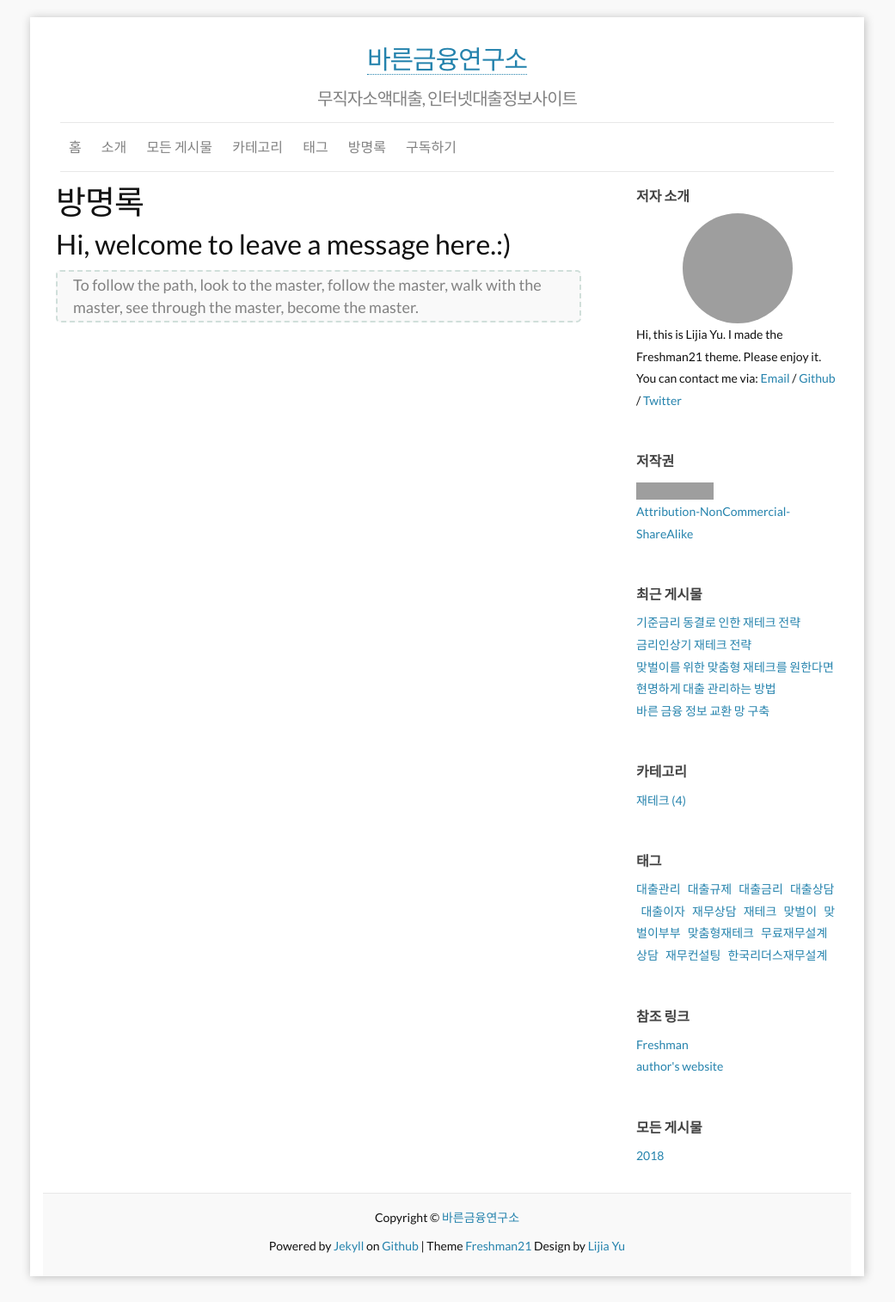
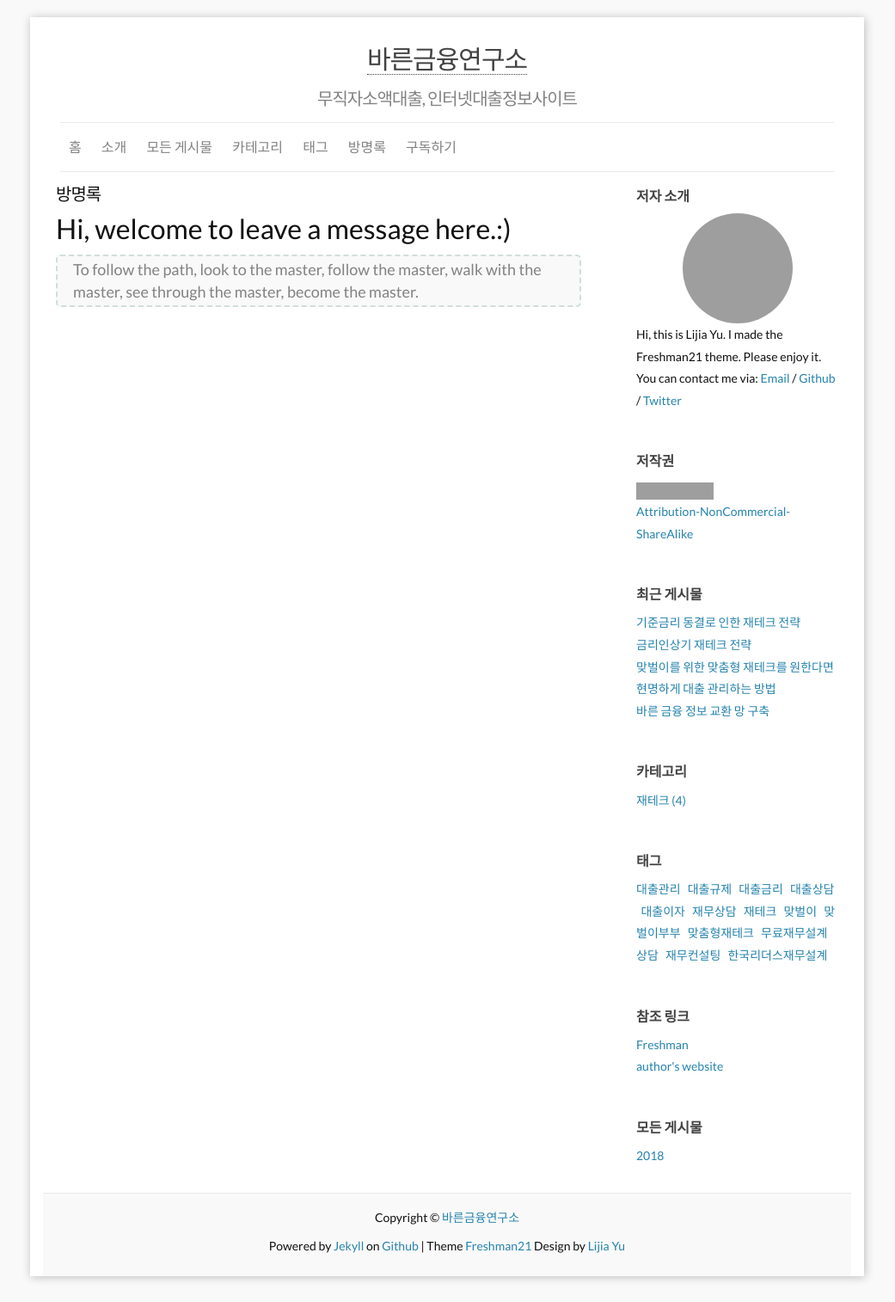
Before and after one commit to leevra/finance, a Jekyll site: the page built from f_guestbook.md, in a window 1280 px wide. Shown: the whole page at 86% size, without its empty margins (120-1161 px from the left). Built offline with Jekyll 4.4.1, drawn with Linux system fonts in a browser that asks for light colours; comment, search, counter and statistics services are not loaded; grey boxes are pictures that could not be loaded.

Commit message:
VersionActivity

```diff
--- a/_sass/_layout.scss
+++ b/_sass/_layout.scss
@@ -18,7 +18,7 @@
     &,
     &:visited
     &:hover {
-      color: $brand-top-color; //$grey-color-dark
+      color: $grey-color-dark; //$brand-top-color
       border-bottom: 1px dotted;
       text-decoration: none;
     }
@@ -180,7 +180,7 @@
 }
 
 .post-title {
-  font-size: 38px;//42px;
+  font-size: 20px;//42px;
   letter-spacing: -1px;
   line-height: 1;
 
```
